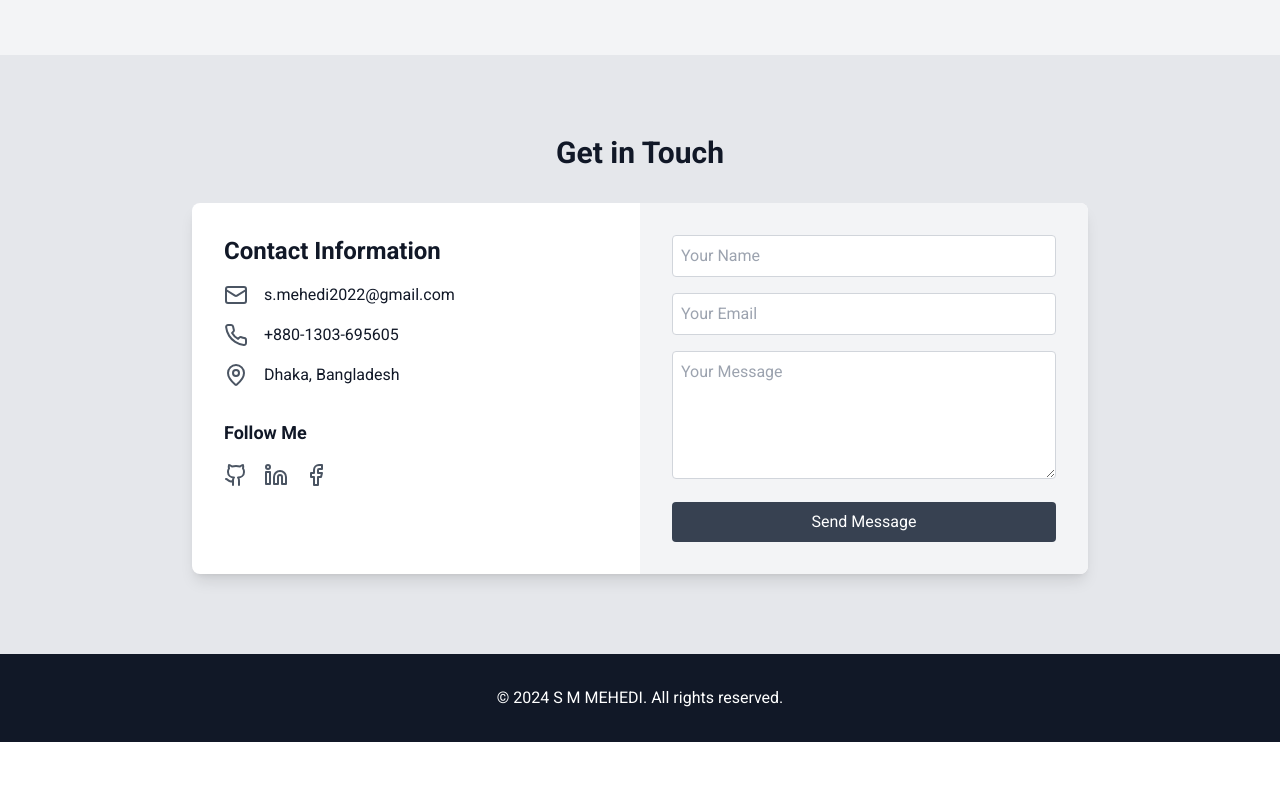
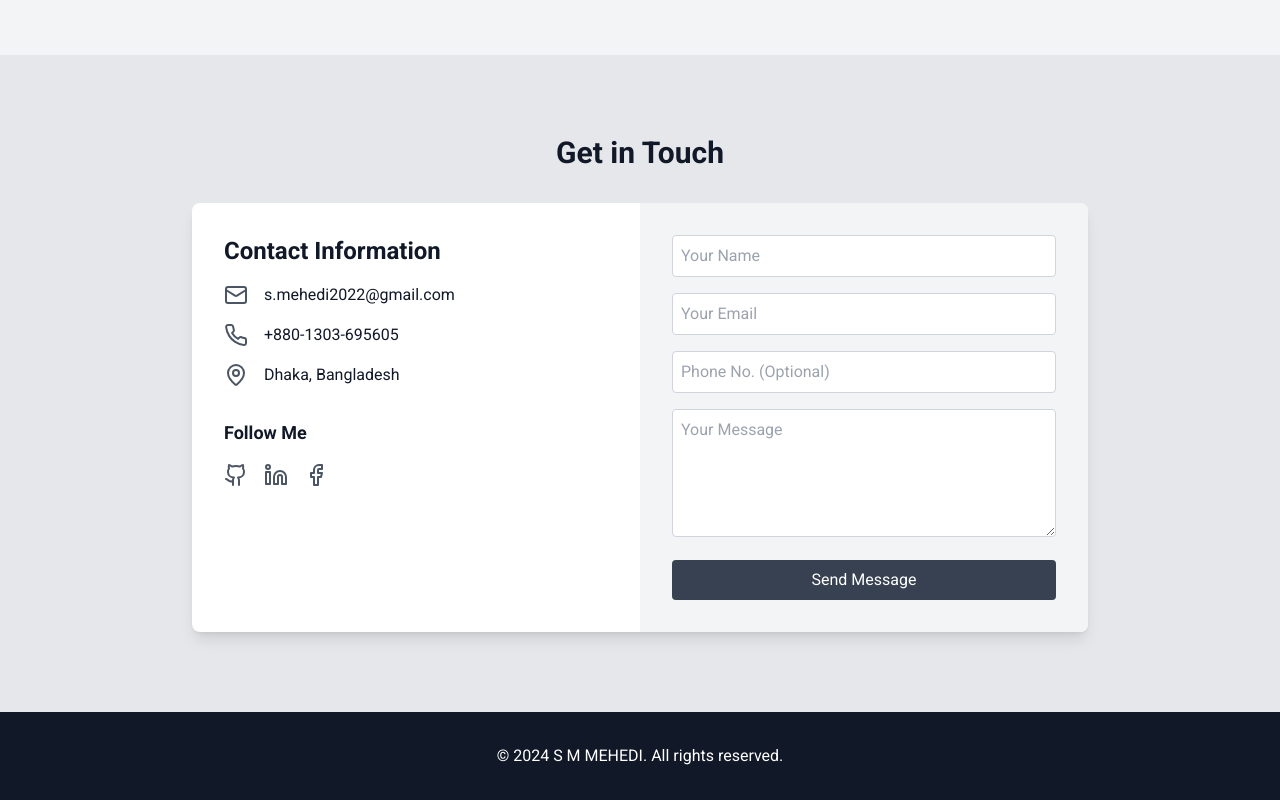
Before and after one commit to mehedi1dev/portfolio-mehedi, a React (Vite) app: page / in a window 1280 px wide. Shown: the part 6365-7165 px from the top of the page. Before the commit the page ends 7107 px from the top, so only its background shows below. Built offline with nearby package versions, Linux system fonts and the light colour scheme; no server answers.

Commit message:
contact done

```diff
--- a/src/Components/ContactComponent.tsx
+++ b/src/Components/ContactComponent.tsx
@@ -1,7 +1,32 @@
 import { Facebook, Github, Linkedin, Mail, MapPin, Phone } from "lucide-react";
-import React from "react";
+import React, { FormEvent } from "react";
 
 const ContactComponent: React.FC = () => {
+  const onSubmit = async (event: FormEvent<HTMLFormElement>) => {
+    event.preventDefault();
+    const formData = new FormData(event.currentTarget);
+
+    formData.append("access_key", "6117916a-f9b4-41b3-b553-4ee20ab1e893");
+
+    console.log(formData);
+    const response = await fetch("https://api.web3forms.com/submit", {
+      method: "POST",
+      body: formData,
+    });
+
+    const data = await response.json();
+
+    if (data.success) {
+      alert(
+        "Suucessfully notified to Mehedi. You will get in touch from Mehedi soon. Thank you."
+      );
+      event.currentTarget.reset();
+    } else {
+      alert(
+        "Oops, Somthing went wrong. Try again or contect Mehedi by given information. Thank you."
+      );
+    }
+  };
   return (
     <>
       <section id="contact" className="py-20 bg-gray-200">
@@ -28,19 +53,22 @@ const ContactComponent: React.FC = () => {
                 <h4 className="text-lg font-semibold mb-4">Follow Me</h4>
                 <div className="flex space-x-4">
                   <a
-                    href="#"
+                    href="https://github.com/mehedi1dev"
+                    target="_blank"
                     className="text-gray-600 hover:text-gray-900 transition-colors"
                   >
                     <Github className="w-6 h-6" />
                   </a>
                   <a
-                    href="#"
+                    href="https://www.linkedin.com/in/mehedi1dev/"
+                    target="_blank"
                     className="text-gray-600 hover:text-gray-900 transition-colors"
                   >
                     <Linkedin className="w-6 h-6" />
                   </a>
                   <a
-                    href="#"
+                    href="https://www.facebook.com/mehedi1dev/"
+                    target="_blank"
                     className="text-gray-600 hover:text-gray-900 transition-colors"
                   >
                     <Facebook className="w-6 h-6" />
@@ -49,22 +77,37 @@ const ContactComponent: React.FC = () => {
               </div>
             </div>
             <div className="md:w-1/2 p-8 bg-gray-100">
-              <form className="space-y-4">
+              <form className="space-y-4" onSubmit={onSubmit}>
                 <input
                   type="text"
+                  name="name"
                   placeholder="Your Name"
                   className="w-full p-2 border border-gray-300 rounded focus:outline-none focus:ring-2 focus:ring-gray-500"
+                  required
                 />
                 <input
                   type="email"
+                  name="email"
                   placeholder="Your Email"
+                  className="w-full p-2 border border-gray-300 rounded focus:outline-none focus:ring-2 focus:ring-gray-500"
+                  required
+                />
+                <input
+                  type="text"
+                  name="mobile"
+                  placeholder="Phone No. (Optional)"
                   className="w-full p-2 border border-gray-300 rounded focus:outline-none focus:ring-2 focus:ring-gray-500"
                 />
                 <textarea
                   placeholder="Your Message"
+                  name="Message"
                   className="w-full p-2 border border-gray-300 rounded h-32 focus:outline-none focus: focus:ring-2 focus:ring-gray-500"
+                  required
                 ></textarea>
-                <button className="w-full bg-gray-700 text-white py-2 px-4 rounded hover:bg-gray-800 transition-colors">
+                <button
+                  className="w-full bg-gray-700 text-white py-2 px-4 rounded hover:bg-gray-800 transition-colors"
+                  type="submit"
+                >
                   Send Message
                 </button>
               </form>
```
